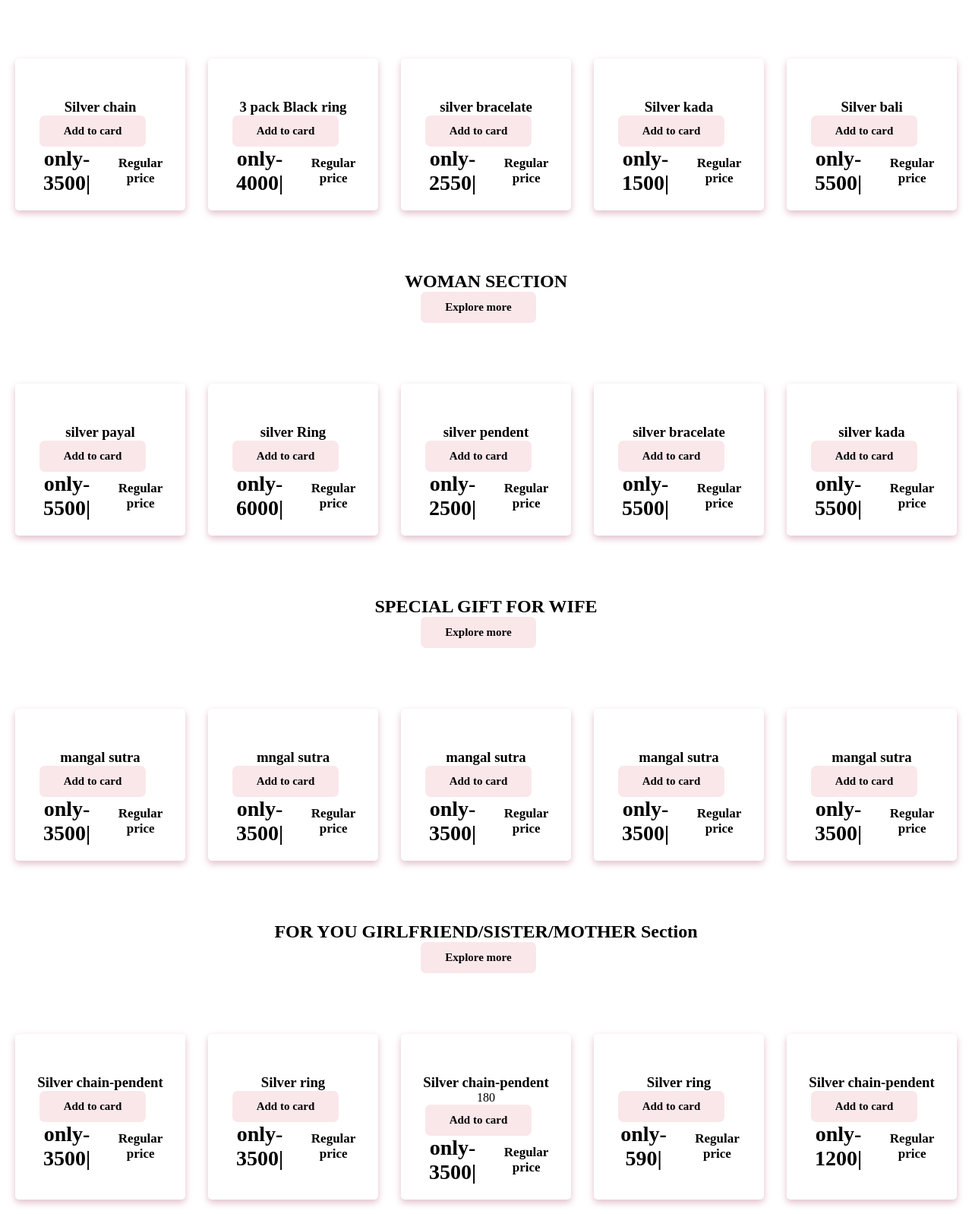
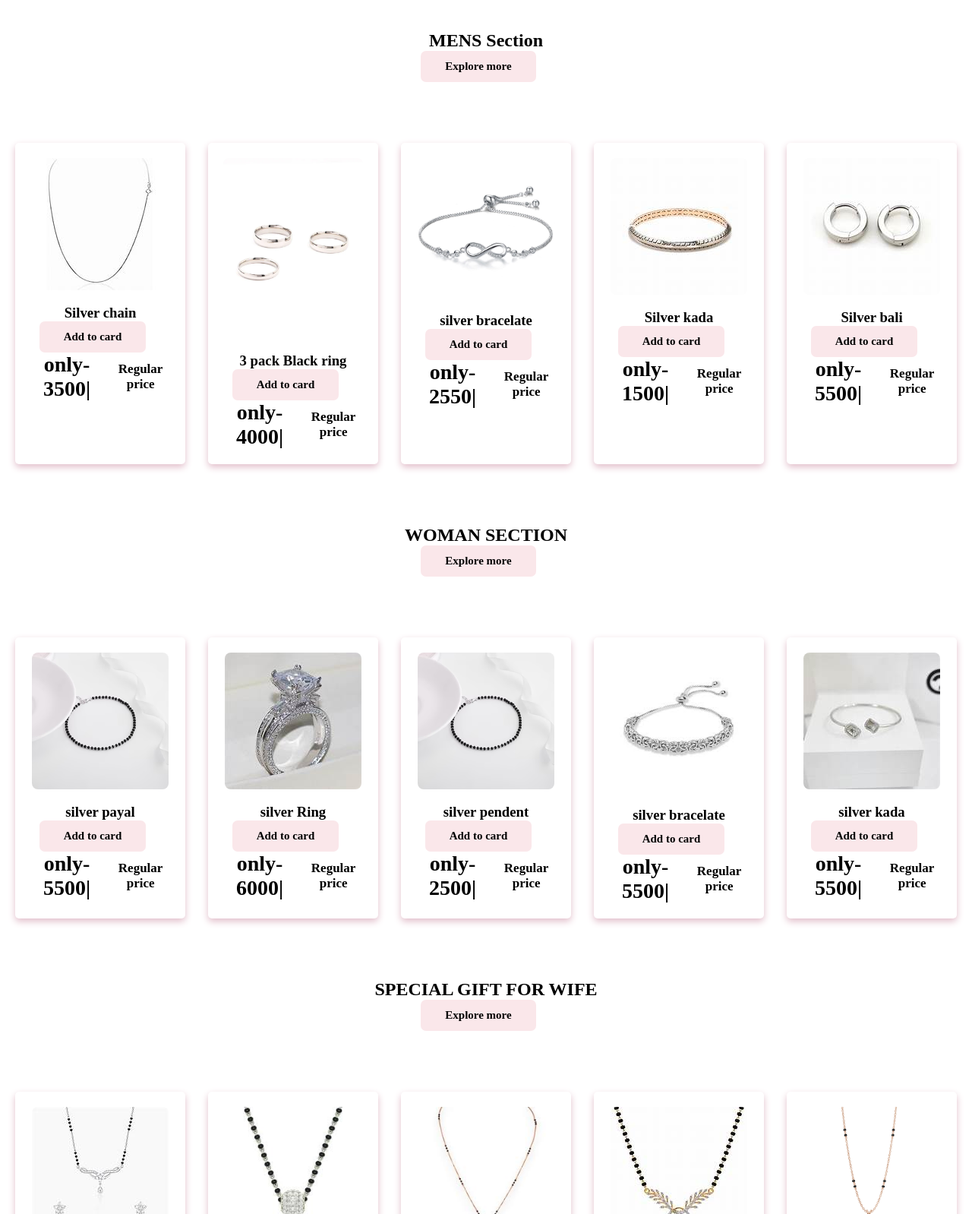
Before and after one commit to sandhyatomar0775/html-css, a plain HTML site: page index.html in a window 1280 px wide. Shown: the part 1202-2800 px from the top of the page at 76% size. Drawn offline with Linux system fonts and the light colour scheme.

Commit message:
Update index.html

```diff
--- a/index.html
+++ b/index.html
@@ -13,7 +13,7 @@
     </div>
     <header class="header">
         <div class="logo">
-            <img src="img/1.png" alt="" width="280px">
+            <img src="1.logo.png" alt="" width="280px">
         </div>
         <nav class="nav">
             <ul>
@@ -31,7 +31,7 @@
         <h2>Just Gen-z thing!!</h2>
         <p>Buy your favourite one in great offer. Explore more Offers. <br>
               Ring starts only on 500 Rupees</p>
-        <img class="san" src="img/r1.png" alt="animated img">
+        <img class="san" src="r1.png" alt="animated img">
     </section>
     <button class="load">Load more</button>
 
@@ -45,7 +45,7 @@
      </div>
     <section class="products" id="men">
         <div class="product">
-            <img src="img/chain.png" alt="">
+            <img src="chain.png" alt="">
             <h3>Silver chain</h3>
             <div class="main-hero">
                 <a href="#" class="btn">Add to card</a>
@@ -55,7 +55,7 @@
             </div>
         </div>
         <div class="product">
-            <img src="img/r3.png" alt="">
+            <img src="r3.png" alt="">
             <h3>3 pack Black ring</h3>
             <div class="main-hero">
                 <a href="#" class="btn">Add to card </a>
@@ -65,7 +65,7 @@
             </div>
         </div>
         <div class="product">
-            <img src="img/bs.png" alt="">
+            <img src="bs.png" alt="">
             <h3>silver bracelate</h3>
             <div class="main-hero">
                 <a href="#" class="btn">Add to card</a>
@@ -75,7 +75,7 @@
             </div>
         </div>
         <div class="product">
-            <img src="img/kada.png" alt="">
+            <img src="kada.png" alt="">
             <h3>Silver kada</h3>
             <div class="main-hero">
                 <a href="#" class="btn">Add to card</a>
@@ -85,7 +85,7 @@
             </div>
         </div>
         <div class="product">
-            <img src="img/bali.png" alt="">
+            <img src="bali.png" alt="">
             <h3>Silver bali</h3>
             <div class="main-hero">
                 <a href="#" class="btn">Add to card</a>
@@ -100,7 +100,7 @@
     </div>
      <section class="products" id="woman">
         <div class="product">
-            <img src="img/payal.png" alt="">
+            <img src="payal.png" alt="">
             <h3>silver payal</h3>
             <div class="main-hero">
                 <a href="#" class="btn">Add to card</a>
@@ -110,7 +110,7 @@
             </div>
         </div>
         <div class="product">
-            <img src="img/ring.png" alt="">
+            <img src="ring.png" alt="">
             <h3>silver Ring</h3>
             <div class="main-hero">
                 <a href="#" class="btn">Add to card</a>
@@ -119,7 +119,7 @@
                 </a>
             </div>
         </div><div class="product">
-            <img src="img/payal.png" alt="">
+            <img src="payal.png" alt="">
             <h3>silver pendent</h3>
             <div class="main-hero">
                 <a href="#" class="btn">Add to card</a>
@@ -128,7 +128,7 @@
                 </a>
             </div>
         </div><div class="product">
-            <img src="img/sbb.png" alt="">
+            <img src="sbb.png" alt="">
             <h3>silver bracelate</h3>
             <div class="main-hero">
                 <a href="#" class="btn">Add to card</a>
@@ -137,7 +137,7 @@
                 </a>
             </div>
         </div><div class="product">
-            <img src="img/bracelet.png" alt="">
+            <img src="bracelet.png" alt="">
             <h3>silver kada</h3>
             <div class="main-hero">
                 <a href="#" class="btn">Add to card</a>
@@ -152,7 +152,7 @@
      </div>
     <section class="products" id="woman">
         <div class="product">
-            <img src="img/man.png" alt="">
+            <img src="man.png" alt="">
             <h3>mangal sutra</h3>
             <div class="main-hero">
                 <a href="#" class="btn">Add to card</a>
@@ -162,7 +162,7 @@
             </div>
         </div>
         <div class="product">
-            <img src="img/dm.png" alt="">
+            <img src="dm.png" alt="">
             <h3>mngal sutra</h3>
             <div class="main-hero">
                 <a href="#" class="btn">Add to card</a>
@@ -172,7 +172,7 @@
             </div>
         </div>
         <div class="product">
-            <img src="img/dmm.png" alt="">
+            <img src="dmm.png" alt="">
             <h3>mangal sutra</h3>
             <div class="main-hero">
                 <a href="#" class="btn">Add to card</a>
@@ -181,7 +181,7 @@
                 </a>
             </div>
         </div>  <div class="product">
-            <img src="img/mann.png" alt="">
+            <img src="mann.png" alt="">
             <h3>mangal sutra</h3>
             <div class="main-hero">
                 <a href="#" class="btn">Add to card</a>
@@ -190,7 +190,7 @@
                 </a>
             </div>
         </div>  <div class="product">
-            <img src="img/mm.png" alt="">
+            <img src="mm.png" alt="">
             <h3>mangal sutra</h3>
             <div class="main-hero">
                 <a href="#" class="btn">Add to card</a>
@@ -205,7 +205,7 @@
          </div>
         <section class="products" id="unisex">
             <div class="product">
-                <img src="img/cc.png" alt="">
+                <img src="cc.png" alt="">
                 <h3>Silver chain-pendent</h3>
                 <div class="main-hero">
                     <a href="#" class="btn">Add to card</a>
@@ -215,7 +215,7 @@
                 </div>
             </div>
             <div class="product">
-                <img src="img/br.png" alt="">
+                <img src="br.png" alt="">
                 <h3>Silver ring</h3>
                 <div class="main-hero">
                     <a href="#" class="btn">Add to card</a>
@@ -225,7 +225,7 @@
                 </div>
             </div>
             <div class="product">
-                <img src="img/pd.png" alt="">
+                <img src="pd.png" alt="">
                 <h3>Silver chain-pendent</h3>
                 <div class="main-hero">180
                     <a href="#" class="btn">Add to card</a>
@@ -234,7 +234,7 @@
                     </a>
                 </div>
             </div> <div class="product">
-                <img src="img/rg.png" alt="">
+                <img src="rg.png" alt="">
                 <h3>Silver ring</h3>
                 <div class="main-hero">
                     <a href="#" class="btn">Add to card</a>
@@ -243,7 +243,7 @@
                     </a>
                 </div>
             </div> <div class="product">
-                <img src="img/pc.png" alt="">
+                <img src="pc.png" alt="">
                 <h3>Silver chain-pendent</h3>
                 <div class="main-hero">
                     <a href="#" class="btn">Add to card</a>
@@ -272,4 +272,5 @@
                 </div>
             </footer>
 </body>
+
 </html>
```
